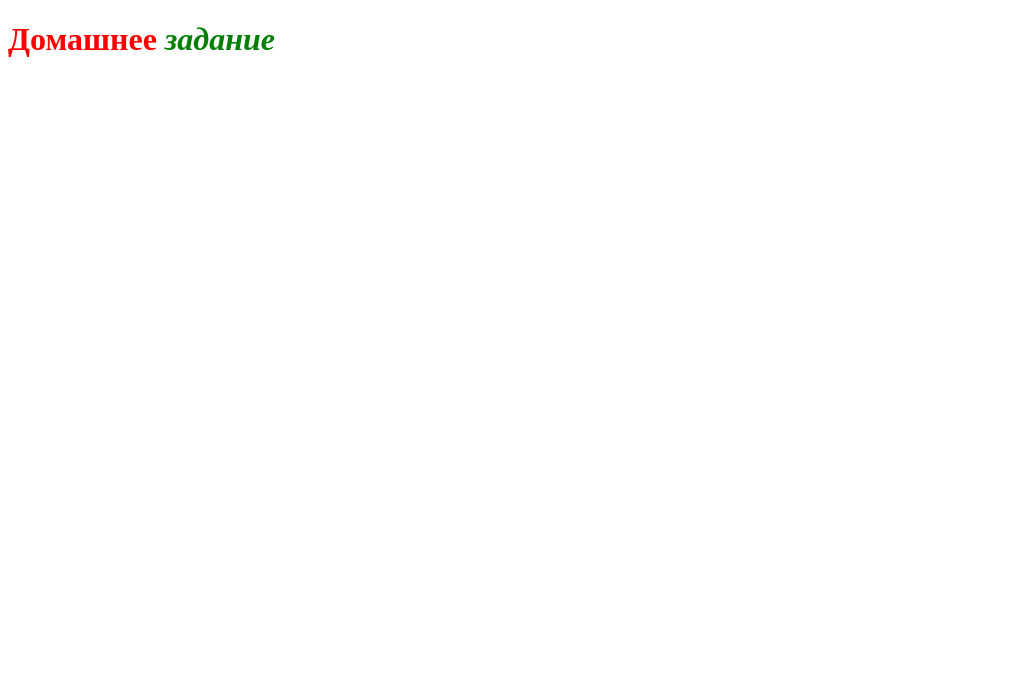
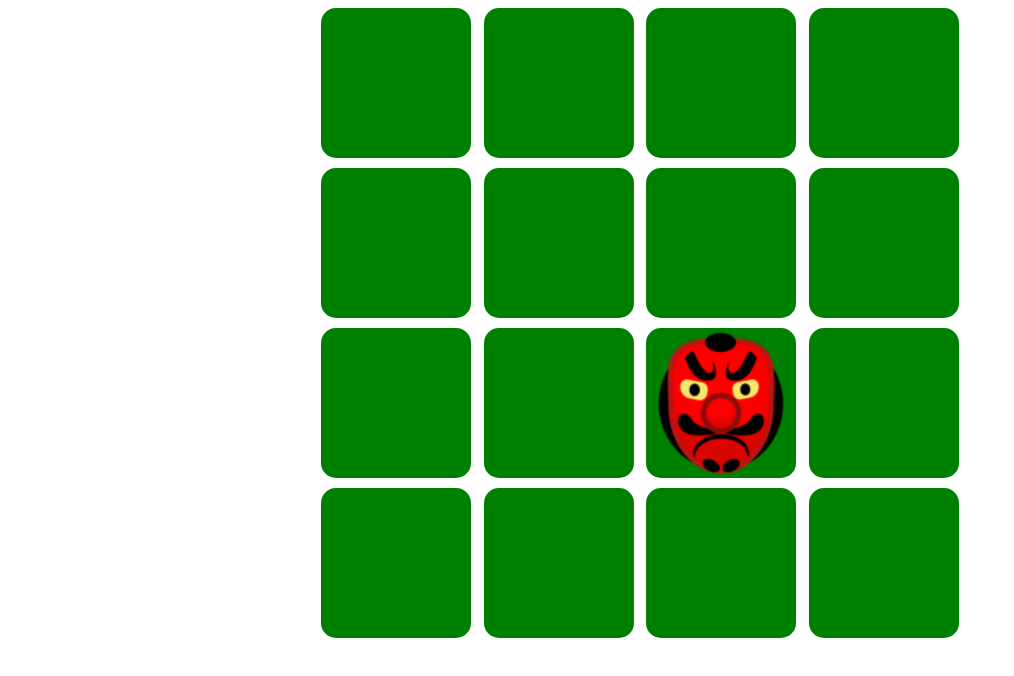
Before and after one commit to Al101010/13.03-dz, a website built with webpack: page src/index.html in a window 1280 px wide. Shown: the whole page, without its empty margins (0-1014 px from the left). Built offline with nearby package versions, Linux system fonts and the light colour scheme.

Commit message:
commit-9

```diff
--- a/src/css/style.css
+++ b/src/css/style.css
@@ -1,29 +1,36 @@
-body {
-    color: red;
+/* .card {
+  margin-left: auto;
+  margin-right: auto;
+
+  width: 650px;
+  margin-bottom: 0;
+} */
+
+.field-game {
+  width: 650px;
+  display: flex;
+  flex-wrap: wrap;
+  justify-content: space-around;
+
+  margin-left: auto;
+  margin-right: auto;
+
+  width: 650px;
+  margin-bottom: 0;
 }
 
-em {
-    color: green;
+.field {
+  width: 150px;
+  height: 150px;
+  margin: 0 5px 10px;
+  background: green;
+  border-radius: 10%;   /* квадрат - круг */
 }
 
-/* .input {
-    display: inline-block;
-    padding: .375rem .75rem;
-    font-size: 1rem;
-    line-height: 1.5;
-    color: #495057;
-    border: 1px solid #ced4da;
+.field_goblin {
+  background-image: url(../imj/goblin.png);
+  background-position: center center;
+  background-repeat: no-repeat;
+  background-size: contain;
+  background-color: green;
 }
-
-.hidden {
-    display: none;
-}
-
-
-.filter-widget-form-btn {
-    padding: .375rem .75rem;
-    font-size: 1rem;
-    line-height: 1.5;
-    color: #495057;
-    border: 1px solid #ced4da;
-} */
--- a/src/index.html
+++ b/src/index.html
@@ -1,16 +1,11 @@
 <!DOCTYPE html>
 <html lang="en">
-
 <head>
-    <meta charset="UTF-8">
-    <meta name="viewport" content="width=device-width, initial-scale=1.0">
-    <meta http-equiv="X-UA-Compatible" content="ie=edge">
-    <title>Document</title>
+  <meta charset="UTF-8">
+  <meta name="viewport" content="width=device-width, initial-scale=1.0">
+  <meta http-equiv="X-UA-Compatible" content="ie=edge">
+  <title>Document</title>
 </head>
-
 <body>
-    <h1>Домашнее <em>задание</em></h1>
-
 </body>
-
 </html>
--- a/src/index.js
+++ b/src/index.js
@@ -2,4 +2,6 @@ import './css/style.css';
 
 import './js/app';
 
+// import './imj/goblin.png'; // ошибка какая-то светится
+
 // TODO: write your code in app.js
--- /dev/null
+++ b/src/js/app.js
@@ -0,0 +1,28 @@
+function createDiv() {
+    let bodyDiv = document.createElement('div');
+    bodyDiv.classList = 'field-game';
+    document.querySelector('body').append(bodyDiv);
+
+    for (var i=0; i < 16; i++) {
+        let divField = document.createElement('div');
+        divField.classList = 'field';
+        document.querySelector('.field-game').append(divField);
+    }
+}
+
+createDiv();
+
+
+let arr = document.querySelectorAll('.field');
+
+function intervalGoblin() {
+    for (let i = 0; i < arr.length; i++) {
+        arr[i].classList = 'field';
+    }
+
+    let random = Math.floor(Math.random() * (15 - 0 + 1)) + 0;
+
+    arr[random].classList = 'field field_goblin';
+  }
+
+setInterval(intervalGoblin, 5000);
--- a/src/js/basic.js
+++ b/src/js/basic.js
@@ -1,10 +1,7 @@
-// функция суммирования для теста
 export default function sum(items) {
   let result = 0;
-
   for (const item of items) {
     result += item;
   }
-
   return result;
 }
```
Also changed, not shown: .appveyor.yml, README.md, src/imj/goblin.png (added).
